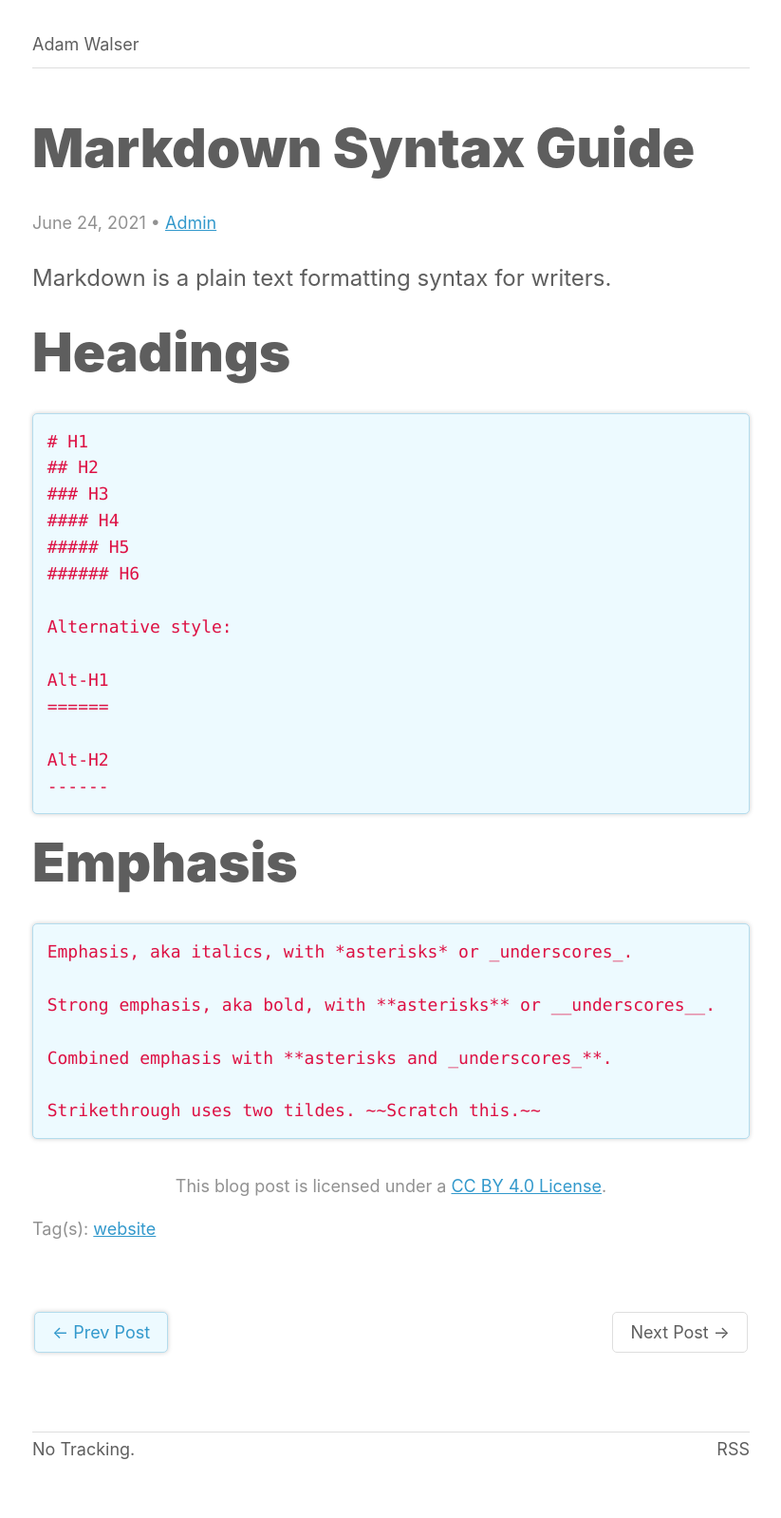
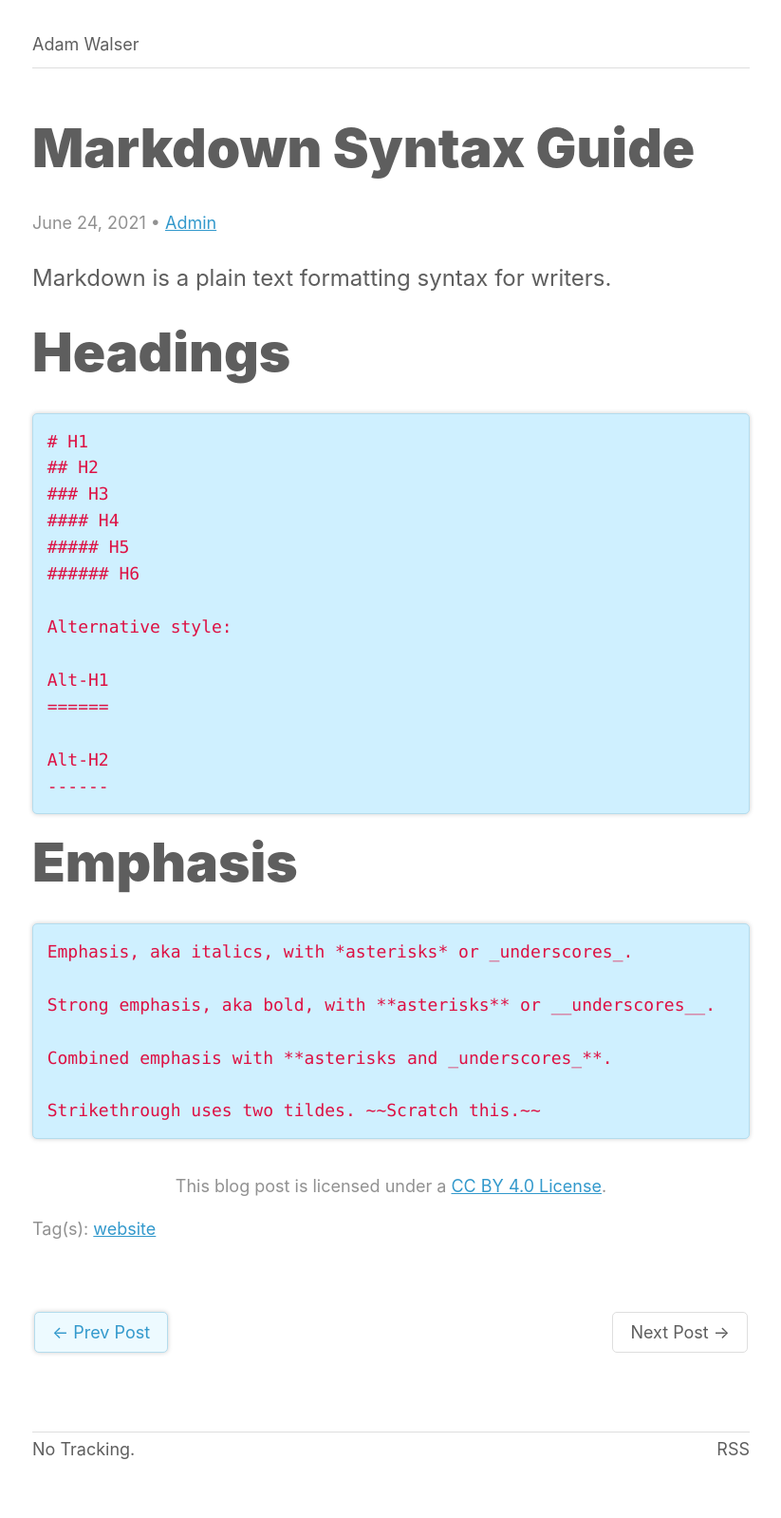
Before and after one commit to ajpwalser/ajpwalser.github.io, a Jekyll site: the page built from _posts/2021-06-24-markdown-syntax-guide.md, in a window 1280 px wide. Shown: the whole page at 95% size, without its empty margins (228-1051 px from the left). Built offline with Jekyll 4.4.1, drawn with Linux system fonts in a browser that asks for light colours; some web fonts are replaced.

Commit message:
Update style.css

```diff
--- a/css/style.css
+++ b/css/style.css
@@ -180,7 +180,7 @@ pre {
 	border-radius: 5px;
 	box-shadow: 0 0 5px #00000033;
 	font-size: 75%;
-	background-color: var(--light);
+	background-color: var(--dark);
 	color: var(--code);
 	overflow: auto;
 	padding: 1em;
```
